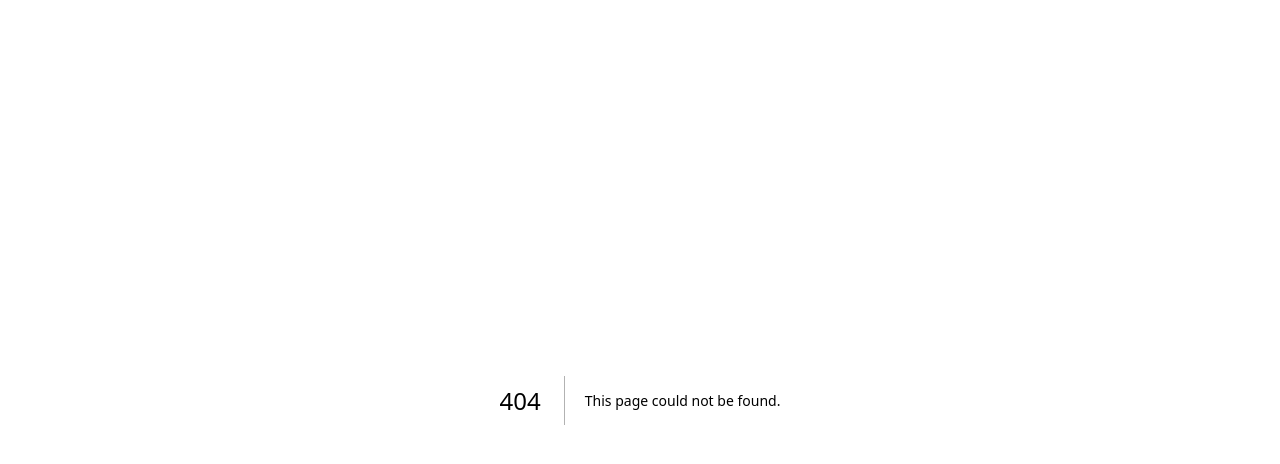
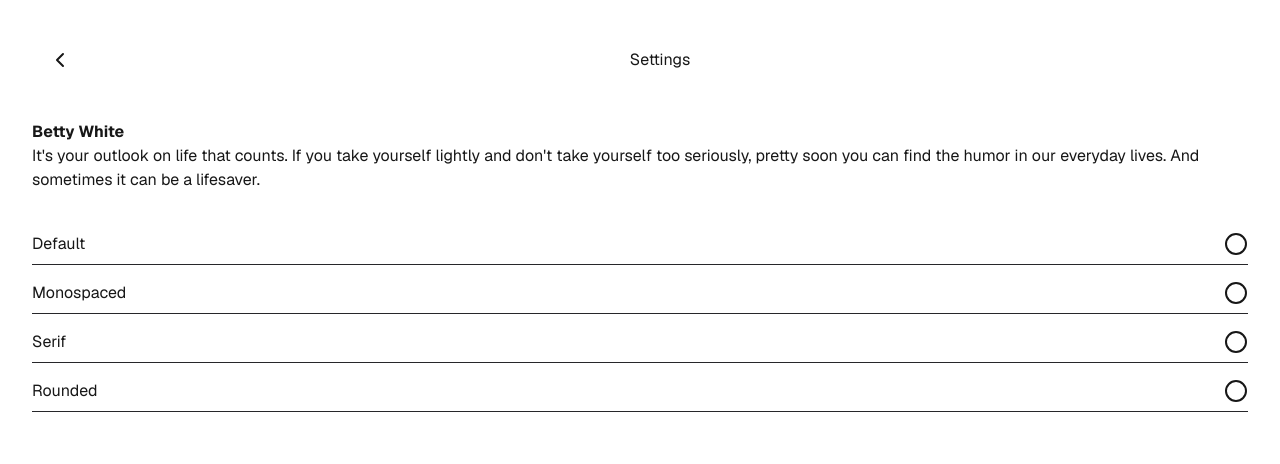
Before and after one commit to kahseng-dev/aether-notes, a Next.js app: page /settings in a window 1280 px wide. Before the commit this address had no page. Shown: the top 464 px of the page. Built offline with nearby package versions, Linux system fonts and the light colour scheme.

Commit message:
feat: add settings page base

```diff
--- /dev/null
+++ b/app/settings/page.tsx
@@ -0,0 +1,46 @@
+import Link from "next/link";
+import { ChevronLeft, Circle } from 'lucide-react';
+
+export default function Settings() {
+  const iconSize = 24;
+  const headerTitle = 'Settings';
+  const fontTypes = ['Default', 'Monospaced', 'Serif', 'Rounded'];
+  const previewTitle = 'Betty White'
+  const previewText = "It's your outlook on life that counts. If you take yourself lightly and don't take yourself too seriously, pretty soon you can find the humor in our everyday lives. And sometimes it can be a lifesaver."
+
+  return (
+    <div className='p-8 font-[family-name:var(--font-geist-sans)]'>
+      <main className='flex flex-col'>
+        <div className='p-2 flex items-center justify-between'>
+          <Link
+            href='/'
+            className='p-2 gap-4 flex items-center cursor-pointer rounded transition duration-300 ease-in-out hover:bg-white/20'>
+            <ChevronLeft size={iconSize}/>
+          </Link>
+          <p>{headerTitle}</p>
+          <p></p>
+        </div>
+        <div className='mt-8 flex flex-col gap-8'>
+          <div>
+            <p><strong>{previewTitle}</strong></p>
+            <p>{previewText}</p>
+          </div>
+          <div className='gap-2 flex flex-col'>
+            {
+                fontTypes.map(fontOption =>
+                    <div
+                      key={fontOption}
+                      className='py-2 flex justify-between border-b border-zinc-800'>
+                        <p>{fontOption}</p>
+                        <Circle
+                          className="cursor-pointer transition duration-300 ease-in-out hover:bg-white/20 rounded-full"
+                          size={iconSize}/>
+                    </div>
+                )
+            }
+          </div>
+        </div>
+      </main>
+    </div>
+  );
+}
```
